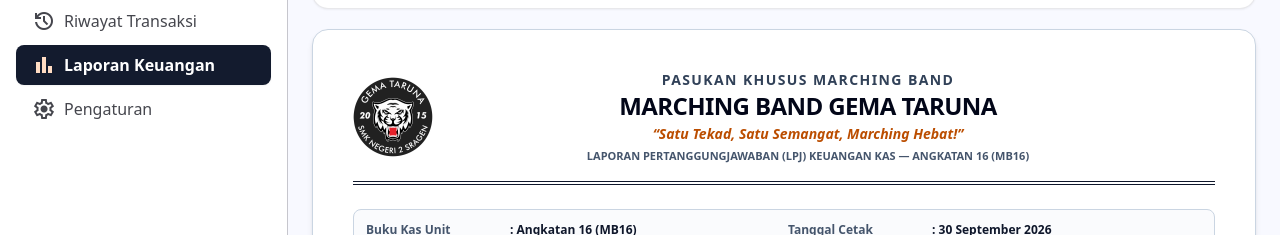
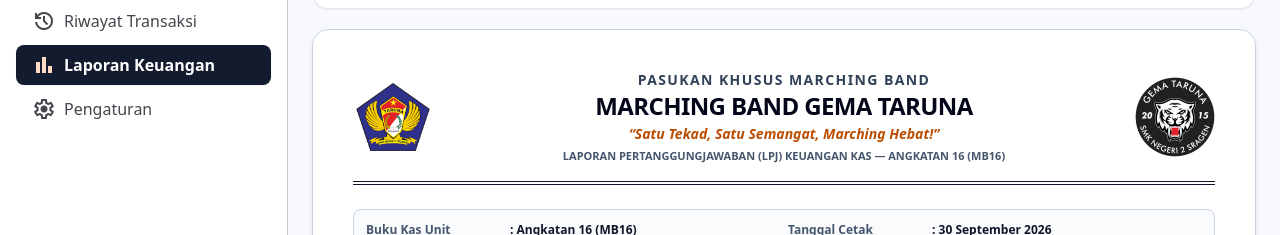
Before and after one commit to GemaTaruna/Kas-Gema-Taruna, a Next.js app: page /laporan in a window 1280 px wide. Shown: the part 331-566 px from the top of the page. Built offline with nearby package versions, Linux system fonts and the light colour scheme; no server answers; the database is empty.

Commit message:
fix(laporan): symmetrical kop surat with Logo Taruna (left) and Logo Gema Taruna New (right)

```diff
--- a/src/app/(bendahara)/laporan/page.tsx
+++ b/src/app/(bendahara)/laporan/page.tsx
@@ -120,14 +120,14 @@ export default function LaporanKeuanganPage() {
           LEMBAR DOKUMEN RESMI LPJ (TAMPIL DI PRATINJAU & DICETAK BERSIH KE PDF)
       ===================================================================== */}
       <div className="bg-white text-slate-900 rounded-2xl print:rounded-none border border-slate-300 print:border-none shadow-md print:shadow-none p-5 sm:p-10 print:p-2 space-y-6">
-        {/* 1. KOP SURAT RESMI MARCHING BAND GEMA TARUNA */}
-        <div className="border-b-4 border-double border-slate-900 pb-4 flex items-center gap-4">
+        {/* 1. KOP SURAT RESMI MARCHING BAND GEMA TARUNA (LOGO KIRI - JUDUL KOP - LOGO KANAN) */}
+        <div className="border-b-4 border-double border-slate-900 pb-4 flex items-center justify-between gap-3 sm:gap-6">
           <img
-            src="/logo-new.png"
-            alt="Logo Marching Band Gema Taruna"
+            src="/logo-taruna.png"
+            alt="Logo Taruna"
             className="w-16 h-16 sm:w-20 sm:h-20 object-contain shrink-0"
           />
-          <div className="flex-1 text-center sm:pr-12">
+          <div className="flex-1 text-center">
             <p className="text-xs sm:text-sm font-extrabold uppercase tracking-widest text-slate-700">
               PASUKAN KHUSUS MARCHING BAND
             </p>
@@ -141,6 +141,11 @@ export default function LaporanKeuanganPage() {
               LAPORAN PERTANGGUNGJAWABAN (LPJ) KEUANGAN KAS — ANGKATAN {activeAngkatan} (MB{activeAngkatan})
             </p>
           </div>
+          <img
+            src="/logo-new.png"
+            alt="Logo Marching Band Gema Taruna"
+            className="w-16 h-16 sm:w-20 sm:h-20 object-contain shrink-0"
+          />
         </div>
 
         {/* 2. METADATA LAPORAN */}
```
Also changed, not shown: public/logo-taruna.png (added).
